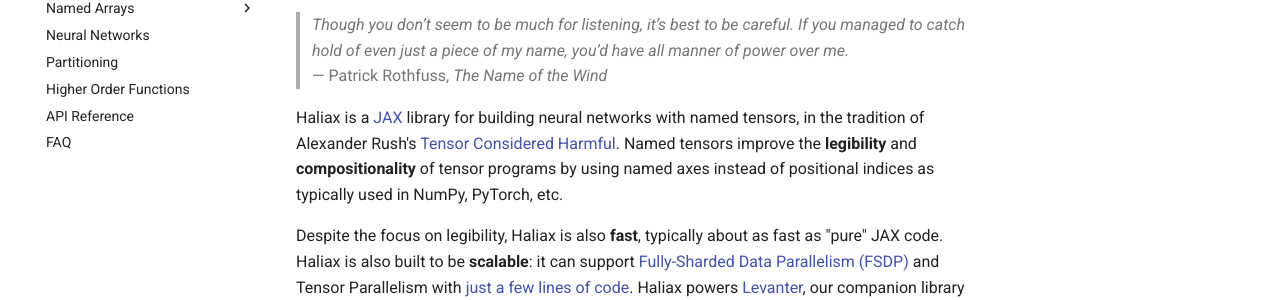
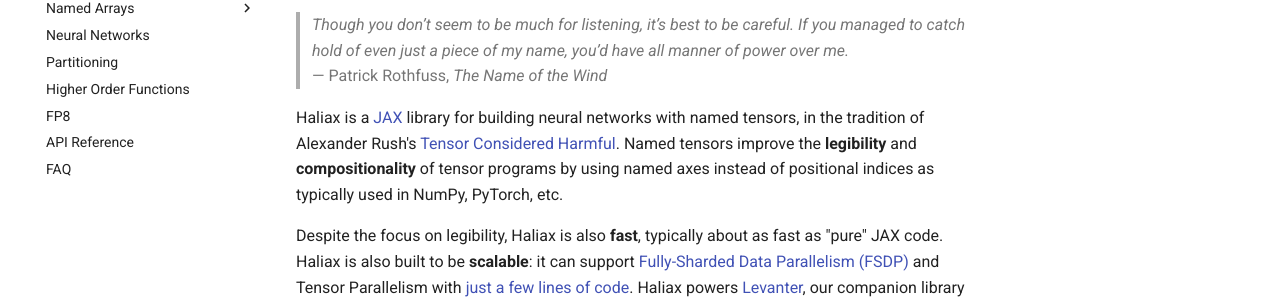
Before and after one commit to stanford-crfm/haliax, an MkDocs documentation site: the page built from docs/index.md, in a window 1280 px wide. Shown: the part 211-511 px from the top of the page. Built offline with MkDocs 1.6.1 and Material for MkDocs 9.7.7, drawn with Linux system fonts in a browser that asks for light colours; comment, search, counter and statistics services are not loaded.

Commit message:
link to fp8 doc

```diff
--- a/mkdocs.yml
+++ b/mkdocs.yml
@@ -87,5 +87,6 @@
   - Neural Networks: 'nn.md'
   - Partitioning: 'partitioning.md'
   - Higher Order Functions: 'hof.md'
+  - FP8: 'fp8.md'
   - API Reference: 'api.md'
   - FAQ: 'faq.md'
```
